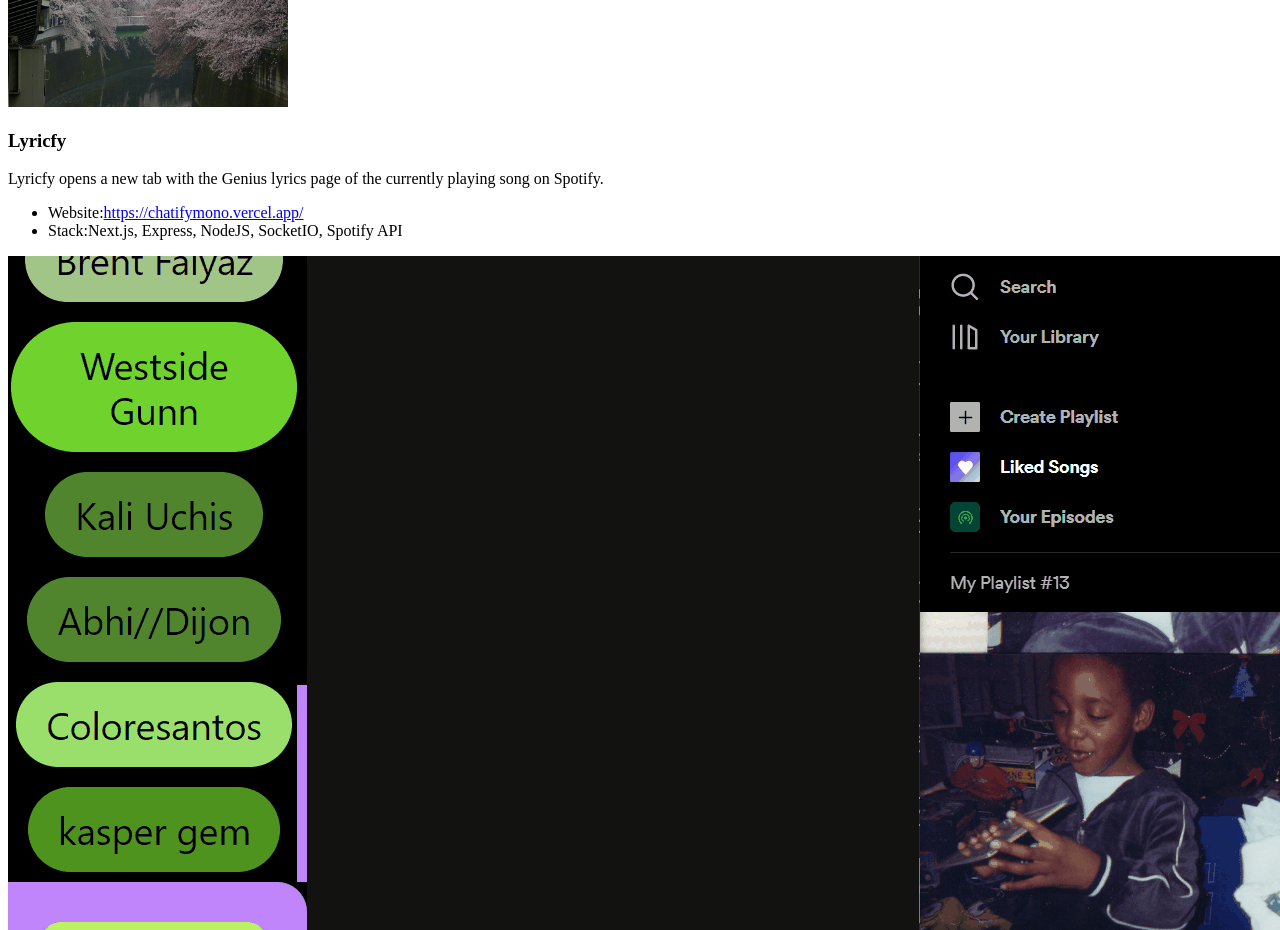
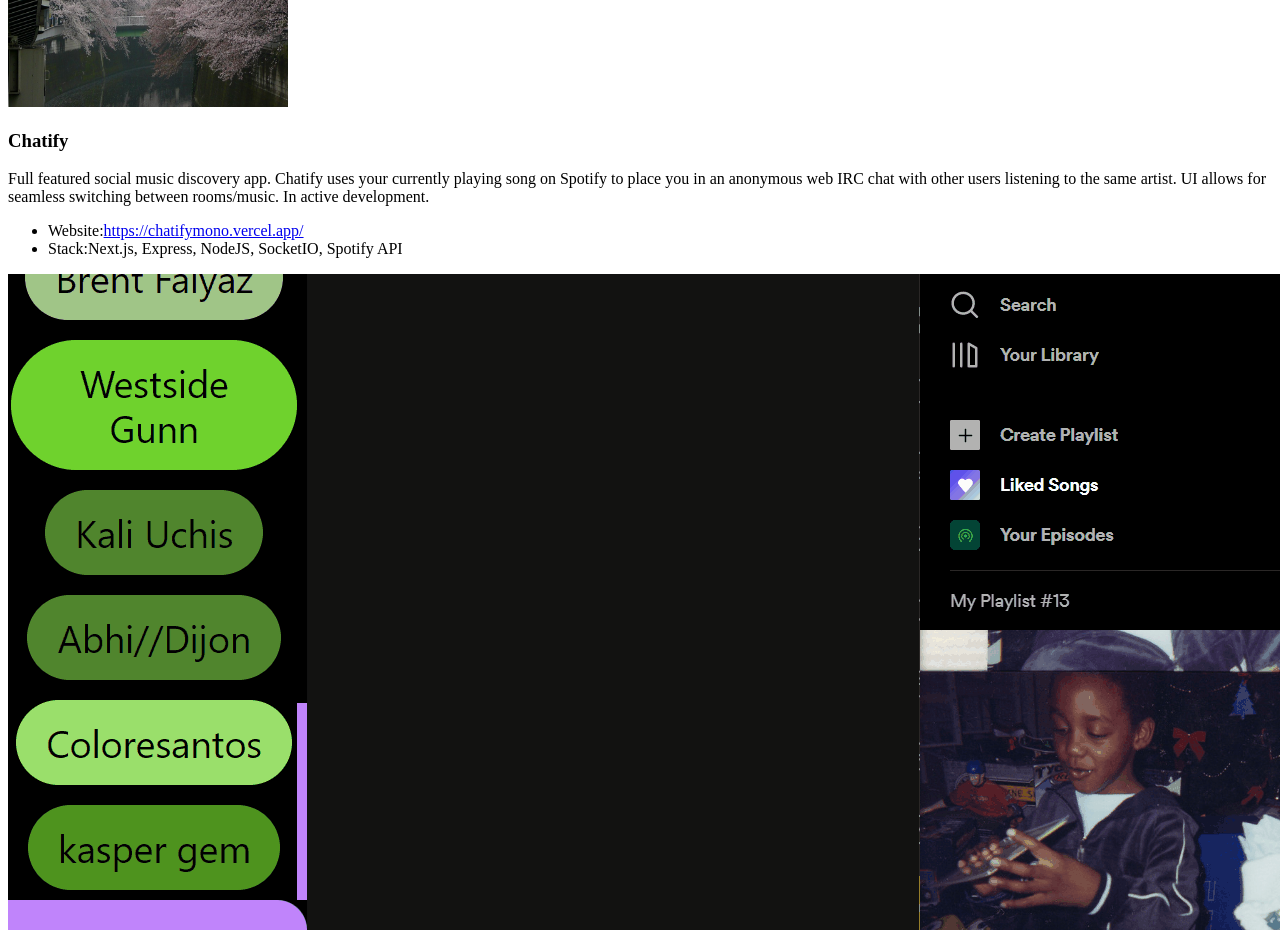
Before and after one commit to chronoshivt/next-portfolio, a Next.js app: page /work/chatify in a window 1280 px wide. Shown: the part 1580-2510 px from the top of the page. Built offline with nearby package versions, Linux system fonts and the light colour scheme.

Commit message:
Update chatify.js

```diff
--- a/pages/work/chatify.js
+++ b/pages/work/chatify.js
@@ -8,11 +8,12 @@ function chatify() {
     return (
         <div className="w-full">
 
-        <Section title="Lyricfy">
+        <Section title="Chatify">
 
               <p className="text-justify">
-                Lyricfy opens a new tab with the Genius lyrics
-                page of the currently playing song on Spotify.
+              Full featured social music discovery app. Chatify uses your currently
+              playing song on Spotify to place you in an anonymous web IRC chat with other users listening to the same artist.
+              UI allows for seamless switching between rooms/music. In active development.
               </p>
               <ul className=" text-justify my-6">
                 <li>
```
